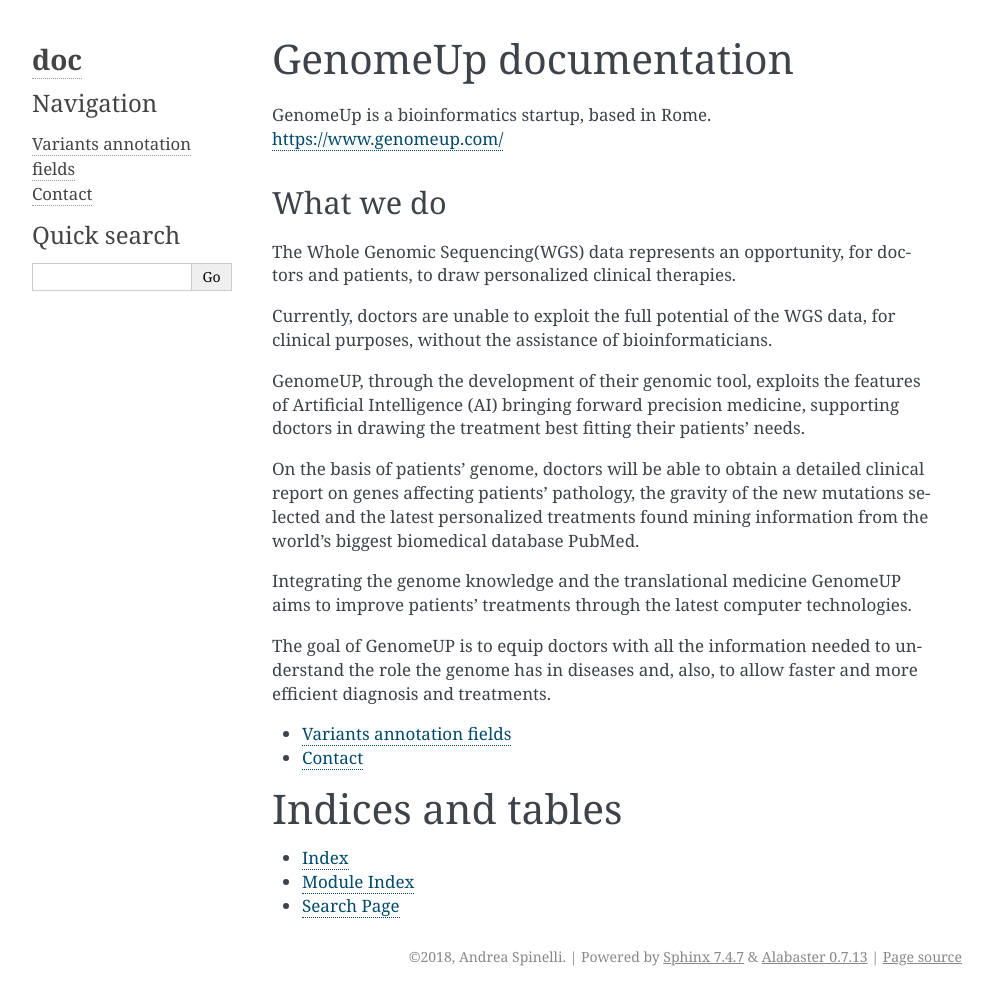
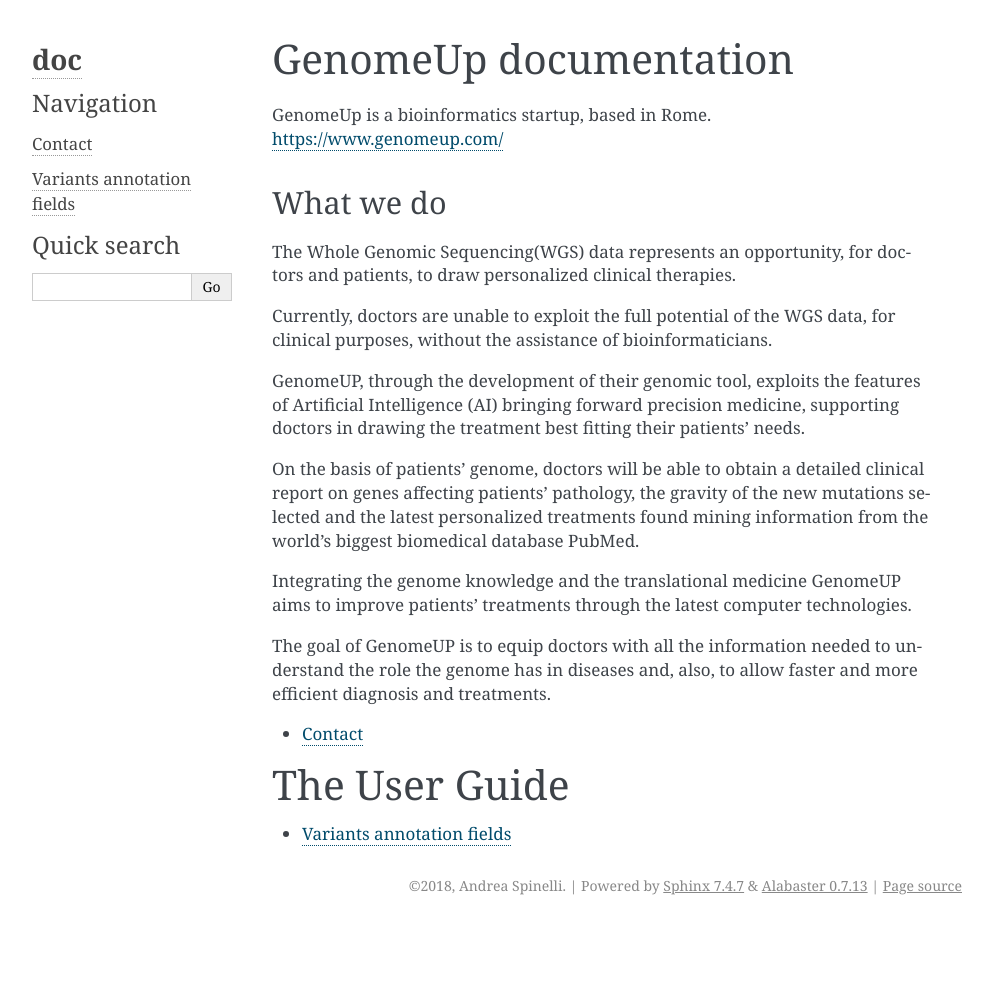
Before and after one commit to saraicarus/genomeup_doc, a Sphinx documentation site: the page built from source/index.rst, in a window 1280 px wide. Shown: the whole page, without its empty margins (148-1141 px from the left). Built offline with Sphinx 7.4.7, drawn with Linux system fonts in a browser that asks for light colours; after the commit the page ends 925 px from its top, so only the background shows below that.

Commit message:
Update index.rst

```diff
--- a/source/index.rst
+++ b/source/index.rst
@@ -19,17 +19,15 @@
 
 The goal of GenomeUP is to equip doctors with all the information needed to understand the role the genome has in diseases and, also, to allow faster and more efficient diagnosis and treatments.
 
+.. toctree::
+   :maxdepth: 2
+
+   contact
+
+The User Guide
+==============
 
 .. toctree::
    :maxdepth: 2
 
    annotation
-   contact
-
-
-Indices and tables
-==================
-
-* :ref:`genindex`
-* :ref:`modindex`
-* :ref:`search`
```
